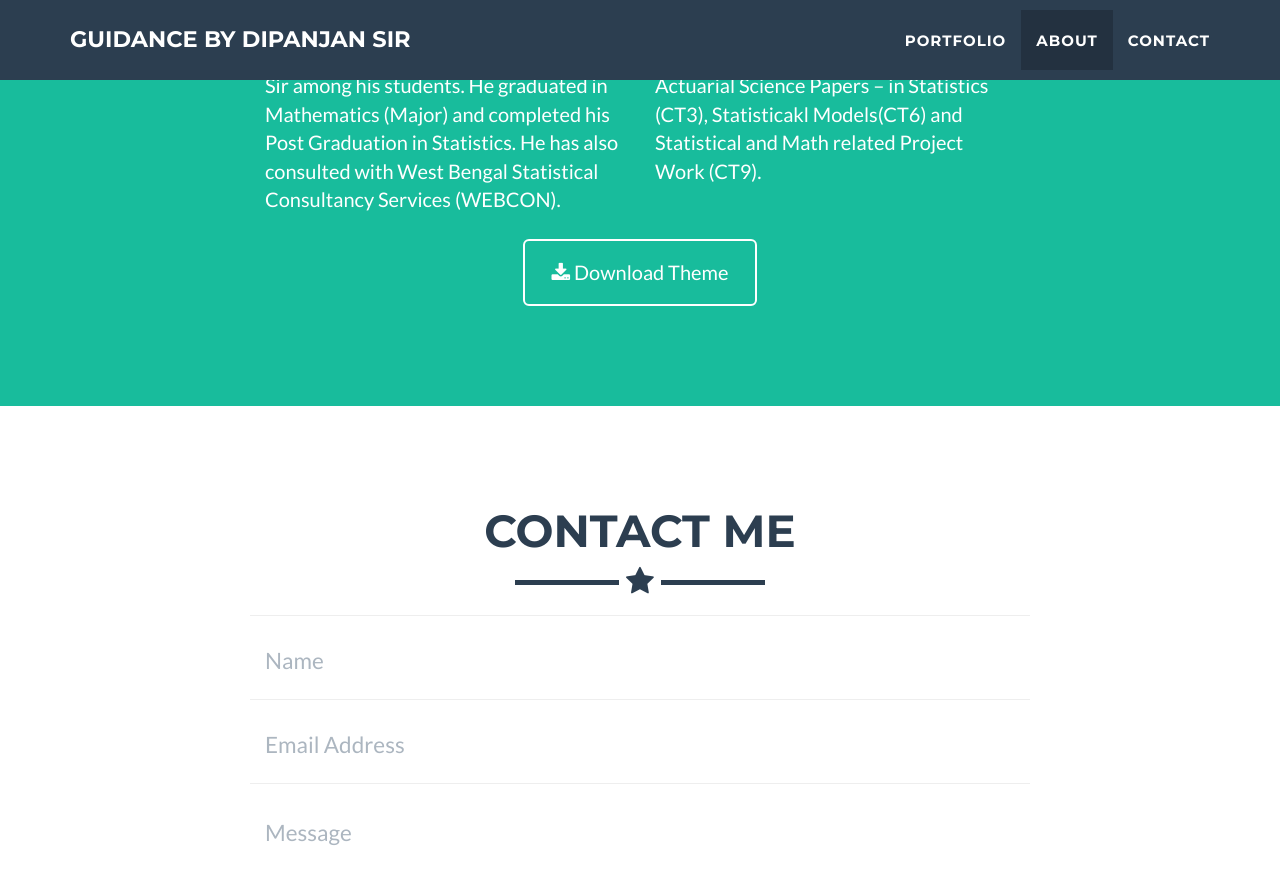
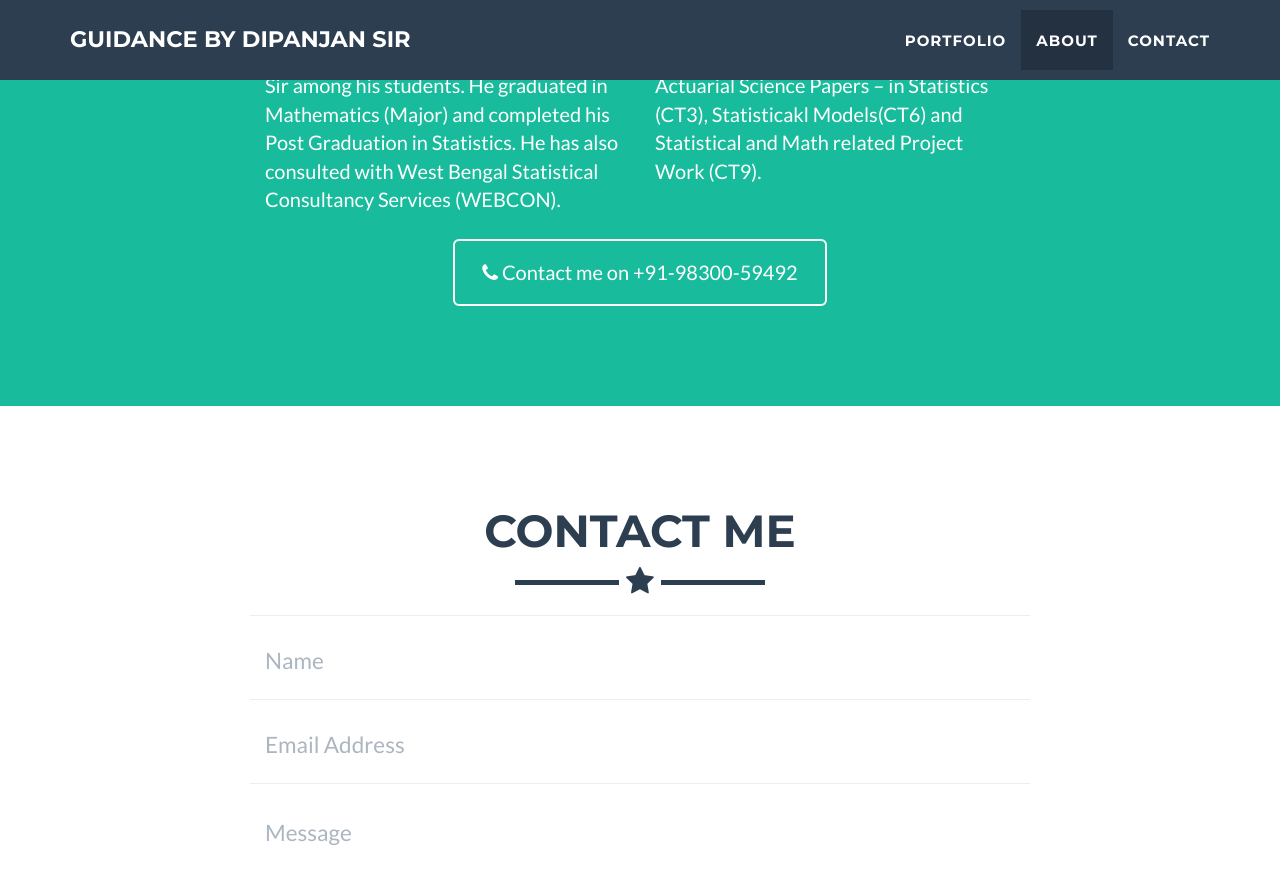
Before and after one commit to dipanjansir/dipanjansir.github.io, a Jekyll site: the page built from _posts/2014-07-18-project-1.markdown, in a window 1280 px wide and 900 px high, scrolled down 2515 px. Shown: the top 884 px of the window. Built offline with Jekyll 4.4.1, drawn with Linux system fonts in a browser that asks for light colours.

Commit message:
fix website

```diff
--- a/_includes/about.html
+++ b/_includes/about.html
@@ -17,8 +17,8 @@
                          </p>
                 </div>
                 <div class="col-lg-8 col-lg-offset-2 text-center">
-                    <a href="https://github.com/jeromelachaud/freelancer-theme" class="btn btn-lg btn-outline">
-                        <i class="fa fa-download"></i> Download Theme
+                    <a href="tel:+919830059492" class="btn btn-lg btn-outline">
+                        <i class="fa fa-phone"></i> Contact me on +91-98300-59492
                     </a>
                 </div>
             </div>
```
